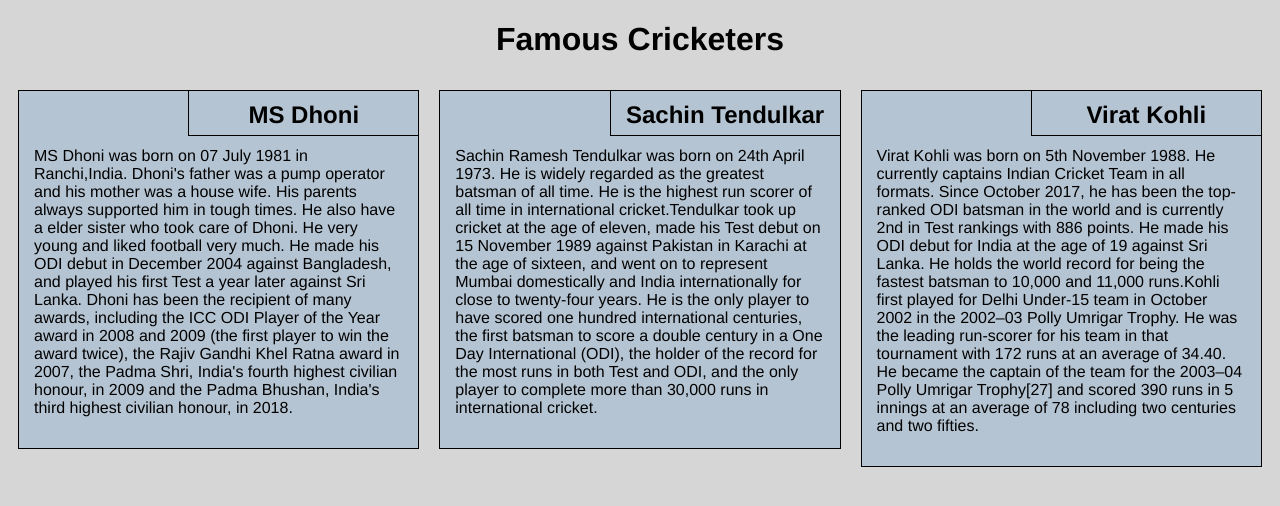
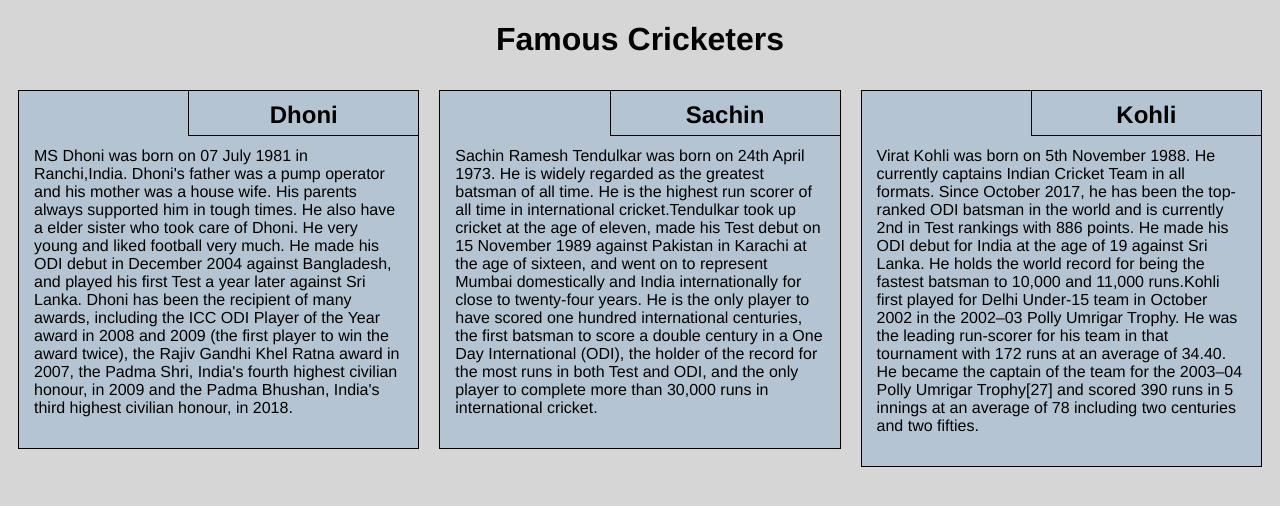
Before and after one commit to mnityesh28/Html-Css-JS, a plain HTML site: page module2-solution/index.html in a window 1280 px wide. Drawn offline with Linux system fonts and the light colour scheme.

Commit message:
Update index.html

```diff
--- a/module2-solution/index.html
+++ b/module2-solution/index.html
@@ -12,8 +12,8 @@
     <h1>Famous Cricketers</h1>
     <div class="row">
         <div class="col-lg-4 col-md-6 col-sm-12">
-            <section class="first">
-                <h2>MS Dhoni</h2>
+            <section class="dhoni">
+                <h2>Dhoni</h2>
                 <p>
                     MS Dhoni was born on 07 July 1981 in Ranchi,India. Dhoni's father was a pump operator and his mother was a house wife. His parents always supported him in tough times. He also have a elder sister who took care of Dhoni. He
                     very young and liked football very much. He made his ODI debut in December 2004 against Bangladesh, and played his first Test a year later against Sri Lanka. Dhoni has been the recipient of many awards, including the ICC ODI Player of the Year award in 2008 and 2009 (the first player to win the award twice), the Rajiv Gandhi Khel Ratna award in 2007, the Padma Shri, India's fourth highest civilian honour, in 2009 and the Padma Bhushan, India's third highest civilian honour, in 2018.
@@ -21,16 +21,16 @@
             </section>
         </div>
         <div class="col-lg-4 col-md-6 col-sm-12">
-            <section class="second">
-                <h2>Sachin Tendulkar</h2>
+            <section class="sachin">
+                <h2>Sachin</h2>
                 <p>
                   Sachin Ramesh Tendulkar was born on 24th April 1973. He is widely regarded as the greatest batsman of all time. He is the highest run scorer of all time in international cricket.Tendulkar took up cricket at the age of eleven, made his Test debut on 15 November 1989 against Pakistan in Karachi at the age of sixteen, and went on to represent Mumbai domestically and India internationally for close to twenty-four years. He is the only player to have scored one hundred international centuries, the first batsman to score a double century in a One Day International (ODI), the holder of the record for the most runs in both Test and ODI, and the only player to complete more than 30,000 runs in international cricket.
             </p>
             </section>
         </div>
         <div class="col-lg-4 col-md-12 col-sm-12">
-            <section class="third">
-                <h2>Virat Kohli</h2>
+            <section class="kohli">
+                <h2>Kohli</h2>
                 <p>
                   Virat Kohli was born on 5th November 1988. He currently captains Indian Cricket Team in all formats. Since October 2017, he has been the top-ranked ODI batsman in the world and is currently 2nd in Test rankings with 886 points. He made his ODI debut for India at the age of 19 against Sri Lanka. He holds the world record for being the fastest batsman to 10,000 and 11,000 runs.Kohli first played for Delhi Under-15 team in October 2002 in the 2002–03 Polly Umrigar Trophy. He was the leading run-scorer for his team in that tournament with 172 runs at an average of 34.40. He became the captain of the team for the 2003–04 Polly Umrigar Trophy[27] and scored 390 runs in 5 innings at an average of 78 including two centuries and two fifties.
                 </p>
```
